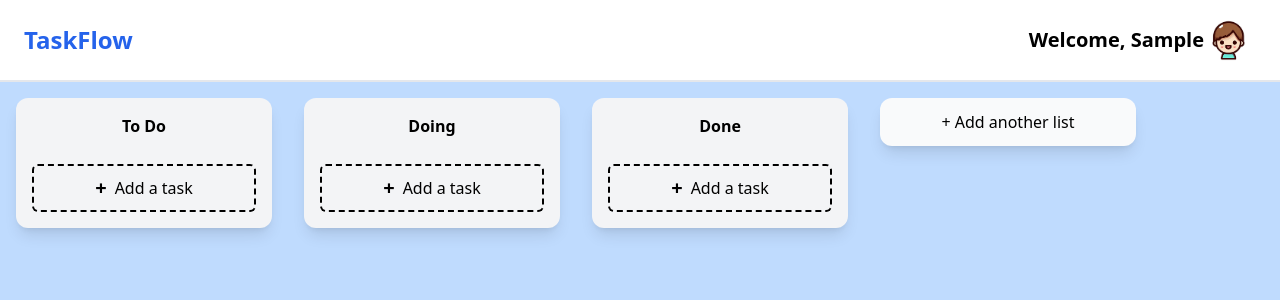
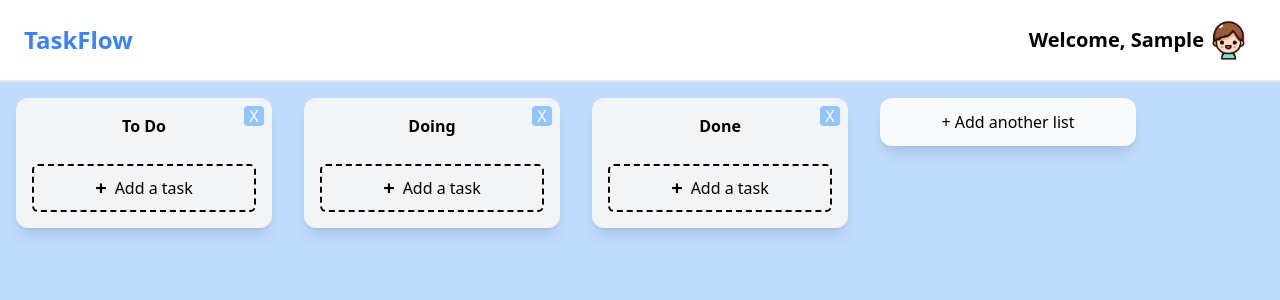
Before and after one commit to taekim-dev/task-flow, a React (Vite) app: page / in a window 1280 px wide. Both pictures are taken after typing "Sample" into the empty fields and a click on the button "Start". Shown: the top 300 px of the page. Built offline with nearby package versions, Linux system fonts and the light colour scheme.

Commit message:
added "delete list" button

```diff
--- a/src/components/Board/Board.tsx
+++ b/src/components/Board/Board.tsx
@@ -157,6 +157,20 @@ function Board() {
         );
     };
 
+    const handleDeleteList = (listId: string) => {
+        // Delete the list from allLists and update the ListService
+        const updatedLists = ListService.deleteList(listId);
+        setAllLists(updatedLists);
+
+        // Delete all tasks associated with this list from allTasks and update the TaskService
+        const tasksToDelete = allTasks.filter(task => task.listId === listId);
+        tasksToDelete.forEach(task => {
+            const updatedTasks = TaskService.deleteTask(task.id);
+            setAllTasks(updatedTasks);
+        });
+    };
+
+
     return (
         <DragDropContext onDragEnd={onDragEnd}>
             <div className="bg-blue-200 flex flex-row min-h-screen overflow-auto items-start">
@@ -171,6 +185,7 @@ function Board() {
                     updateTask={handleUpdateTask}
                     updateListName={(newName: string) => handleUpdateListName(list.id, newName)}
                     addTask={handleAddTask}
+                    deleteList={handleDeleteList}
                 />
             ))}
             <button onClick={handleAddList} className="bg-gray-50 w-64 m-4 shadow-lg rounded-xl p-4 h-12 flex justify-center items-center">
--- a/src/components/Navbar/Navbar.tsx
+++ b/src/components/Navbar/Navbar.tsx
@@ -6,7 +6,7 @@ interface NavbarProps {
 function Navbar({ username, avatar }: NavbarProps) {
   return (
     <div className="flex justify-between items-center p-4 bg-white border-b-2 border-gray-200">
-      <div className="text-2xl ml-2 font-bold text-blue-600">
+      <div className="text-2xl ml-2 font-bold text-blue-500">
         TaskFlow
       </div>
       <div className="flex items-center">
--- a/src/components/TaskList/TaskList.tsx
+++ b/src/components/TaskList/TaskList.tsx
@@ -12,9 +12,10 @@ interface TaskListProps {
     updateTask: (updatedTask: Task) => void;
     addTask: (listId: string, task: Task) => void;
     updateListName?: (newName: string) => void;
+    deleteList?: (listId: string) => void;
   }
 
-  function TaskList({ listTitle, tasks, listId, deleteTask, updateTask, addTask, updateListName }: TaskListProps) {
+  function TaskList({ listTitle, tasks, listId, deleteTask, updateTask, addTask, updateListName, deleteList }: TaskListProps) {
   const [isEditing, setIsEditing] = useState(false);
   const [newTitle, setNewTitle] = useState(listTitle);
   const [showAddTaskForm, setShowAddTaskForm] = useState(false);
@@ -45,7 +46,13 @@ interface TaskListProps {
   };
 
   return (
-    <div className="bg-gray-100 w-64 m-4 shadow-lg rounded-xl p-4">
+    <div className="bg-gray-100 w-64 m-4 shadow-lg rounded-xl p-4 relative">
+              <button
+        onClick={() => deleteList && deleteList(listId)}
+        className="absolute right-2 top-2 bg-blue-300 text-white w-5 h-5 flex justify-center items-center rounded hover:bg-blue-400 active:bg-blue-500"
+        >
+        X
+      </button>
       {isEditing ? (
         <input
           type="text"
```
